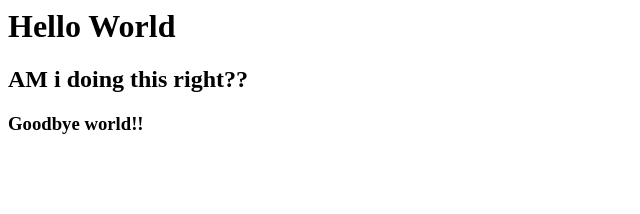
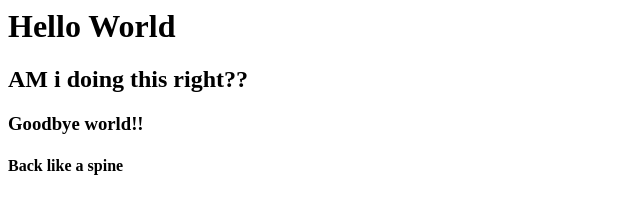
Before and after one commit to TaylorJosh/demoRepo, a plain HTML site: page index.html in a window 1280 px wide. Shown: the whole page, without its empty margins (0-640 px from the left). Drawn offline with Linux system fonts and the light colour scheme.

Commit message:
4:27 3.7

```diff
--- a/index.html
+++ b/index.html
@@ -6,5 +6,7 @@
 <h2>AM i doing this right??</h2>
 
      <h3>Goodbye world!!</h3>
+
+    <h4> Back like a spine <h4>
  </body>
 </html>
```
